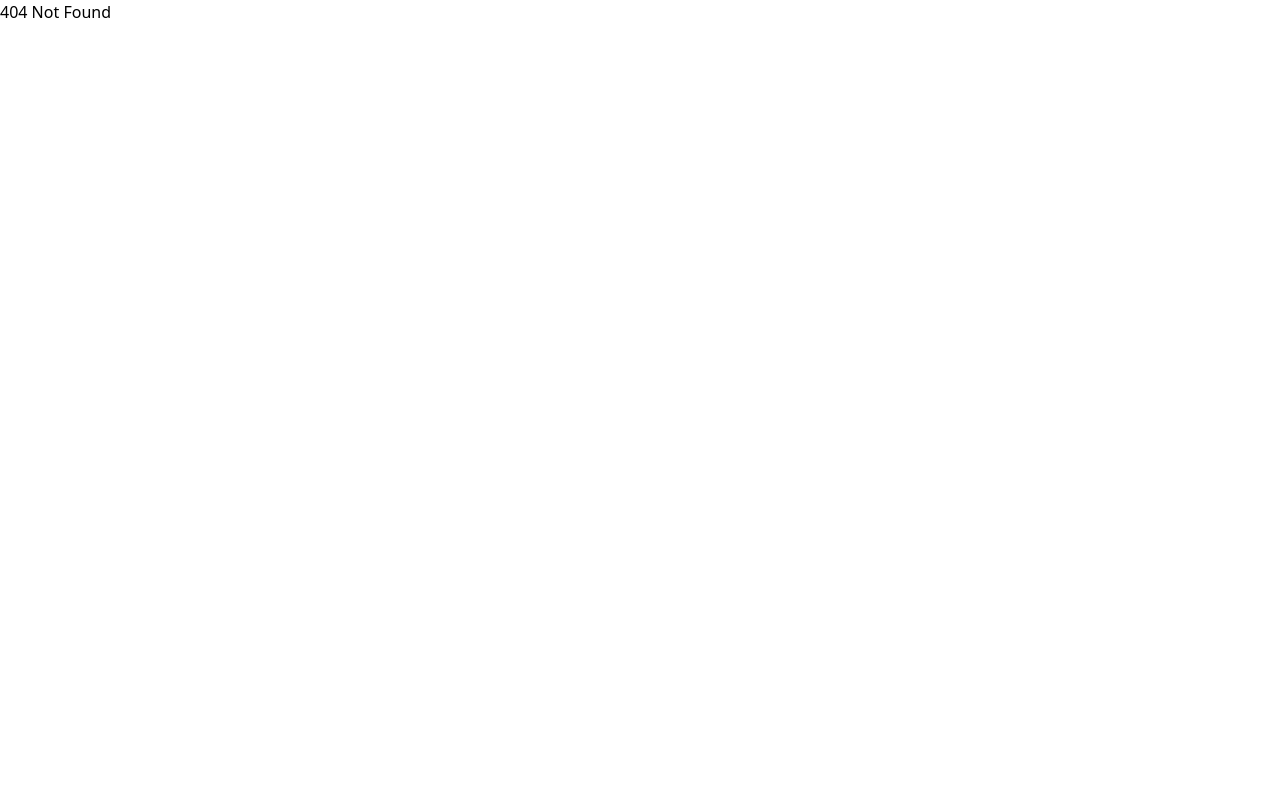
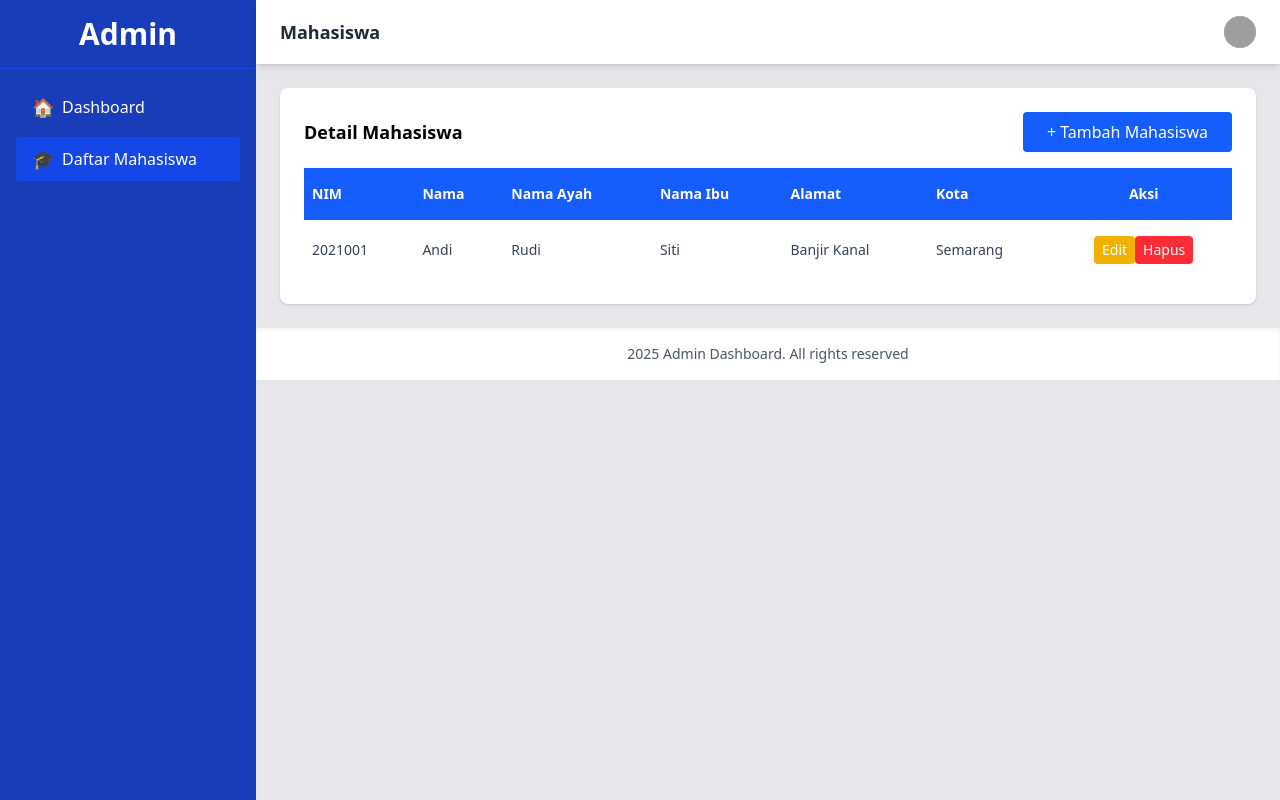
Before and after one commit to AriqF1/web-mhs, a React (Vite) app: page /admin/dashboard/detail in a window 1280 px wide. Before the commit this address had no page. Built offline with nearby package versions, Linux system fonts and the light colour scheme; sample sign-in values are in the browser's storage; grey boxes are pictures that could not be loaded.

Commit message:
Update : Route

```diff
--- a/src/AppRoutes.jsx
+++ b/src/AppRoutes.jsx
@@ -2,6 +2,8 @@ import { BrowserRouter as Router, Routes, Route } from "react-router-dom";
 import LoginPage from "./Pages/Auth/LoginPage";
 import Dashboard from "./Pages/Admin/Dashboard";
 import ProtectedRoute from "./ProtectedRoute";
+import DaftarMahasiswa from "./Pages/Admin/DaftarMahasiswa";
+import DetailMahasiswa from "./Pages/Admin/DetailMahasiswa";
 
 const AppRoutes = () => {
   return (
@@ -12,7 +14,11 @@ const AppRoutes = () => {
 
         {/* Halaman Admin dengan Proteksi */}
         <Route path="/admin" element={<ProtectedRoute />}>
-          <Route path="dashboard" element={<Dashboard />} />
+          {/* Dashboard sebagai Layout */}
+          <Route path="dashboard" element={<Dashboard />}>
+            <Route path="mahasiswa" element={<DaftarMahasiswa />} />
+            <Route path="detail" element={<DetailMahasiswa />} />
+          </Route>
         </Route>
 
         {/* 404 Page */}
--- /dev/null
+++ b/src/Pages/Admin/DaftarMahasiswa.jsx
@@ -0,0 +1,36 @@
+import React from "react";
+
+const DaftarMahasiswa = () => {
+    return(
+        <main className="flex-1 p-6 overflow-auto">
+                    <div className="bg-white shadow rounded-lg p-6">
+                        <div className="flex justify-between items-center mb-4">
+                            <h2 className="text-lg font-semibold">Daftar Mahasiswa</h2>
+                            <button onclick="openModal('addModal')" className="bg-blue-600 text-white px-6 py-2 rounded hover:bg-blue-700">
+                                + Tambah Mahasiswa
+                            </button>
+                        </div>
+                        <table className="w-full text-sm text-gray-700">
+                            <thead>
+                                <tr className="bg-blue-600 text-white">
+                                    <th className="px-2 py-4 text-left">NIM</th>
+                                    <th className="px-2 py-4 text-left">Nama</th>
+                                    <th className="px-2 py-4 text-center">Aksi</th>
+                                </tr>
+                            </thead>
+                            <tbody>
+                                <tr className="even:bg-gray-100 odd:bg-white">
+                                    <td className="px-2 py-4">2021001</td>
+                                    <td className="px-2 py-4">Andi</td>
+                                    <td className="px-2 py-4 text-center">
+                                        <button onclick="openModal('editModal')" className="bg-yellow-500 text-white px-2 py-1 rounded hover:bg-yellow-600">Edit</button>
+                                        <button onclick="deleteMahasiswa(this)" className="bg-red-500 text-white px-2 py-1 rounded hover:bg-red-600">Hapus</button>
+                                    </td>
+                                </tr>
+                            </tbody>
+                        </table>
+                    </div>
+                </main>
+    )
+}
+export default DaftarMahasiswa;
--- a/src/Pages/Admin/Dashboard.jsx
+++ b/src/Pages/Admin/Dashboard.jsx
@@ -2,7 +2,7 @@ import React from "react";
 import Footer from "../Layouts/Footer";
 import Sidebar from "../Layouts/Sidebar";
 import Header from "../Layouts/Header";
-
+import { Outlet } from "react-router-dom";
 const Dashboard = () => {
     return (
     <body className="h-screen bg-gray-200">
@@ -10,35 +10,9 @@ const Dashboard = () => {
                 <Sidebar />
             <div className="flex flex-col flex-1">
                 <Header />
-                <main className="flex-1 p-6 overflow-auto">
-                    <div className="bg-white shadow rounded-lg p-6">
-                        <div className="flex justify-between items-center mb-4">
-                            <h2 className="text-lg font-semibold">Daftar Mahasiswa</h2>
-                            <button onclick="openModal('addModal')" className="bg-blue-600 text-white px-6 py-2 rounded hover:bg-blue-700">
-                                + Tambah Mahasiswa
-                            </button>
-                        </div>
-                        <table className="w-full text-sm text-gray-700">
-                            <thead>
-                                <tr className="bg-blue-600 text-white">
-                                    <th className="px-2 py-4 text-left">NIM</th>
-                                    <th className="px-2 py-4 text-left">Nama</th>
-                                    <th className="px-2 py-4 text-center">Aksi</th>
-                                </tr>
-                            </thead>
-                            <tbody>
-                                <tr className="even:bg-gray-100 odd:bg-white">
-                                    <td className="px-2 py-4">2021001</td>
-                                    <td className="px-2 py-4">Andi</td>
-                                    <td className="px-2 py-4 text-center">
-                                        <button onclick="openModal('editModal')" className="bg-yellow-500 text-white px-2 py-1 rounded hover:bg-yellow-600">Edit</button>
-                                        <button onclick="deleteMahasiswa(this)" className="bg-red-500 text-white px-2 py-1 rounded hover:bg-red-600">Hapus</button>
-                                    </td>
-                                </tr>
-                            </tbody>
-                        </table>
+                    <div>
+                        <Outlet />
                     </div>
-                </main>
                 <Footer />
             </div>
         </div>
--- /dev/null
+++ b/src/Pages/Admin/DetailMahasiswa.jsx
@@ -0,0 +1,44 @@
+import React from "react";
+
+const DetailMahasiswa = () => {
+    return (
+        <main className="flex-1 p-6 overflow-auto">
+        <div className="bg-white shadow rounded-lg p-6">
+            <div className="flex justify-between items-center mb-4">
+                <h2 className="text-lg font-semibold">Detail Mahasiswa</h2>
+                <button onclick="openModal('addModal')" className="bg-blue-600 text-white px-6 py-2 rounded hover:bg-blue-700">
+                    + Tambah Mahasiswa
+                </button>
+            </div>
+            <table className="w-full text-sm text-gray-700">
+                <thead>
+                    <tr className="bg-blue-600 text-white">
+                        <th className="px-2 py-4 text-left">NIM</th>
+                        <th className="px-2 py-4 text-left">Nama</th>
+                        <th className="px-2 py-4 text-left">Nama Ayah</th>
+                        <th className="px-2 py-4 text-left">Nama Ibu</th>
+                        <th className="px-2 py-4 text-left">Alamat</th>
+                        <th className="px-2 py-4 text-left">Kota</th>
+                        <th className="px-2 py-4 text-center">Aksi</th>
+                    </tr>
+                </thead>
+                <tbody>
+                    <tr className="even:bg-gray-100 odd:bg-white">
+                        <td className="px-2 py-4">2021001</td>
+                        <td className="px-2 py-4">Andi</td>
+                        <td className="px-2 py-4">Rudi</td>
+                        <td className="px-2 py-4">Siti</td>
+                        <td className="px-2 py-4">Banjir Kanal</td>
+                        <td className="px-2 py-4">Semarang</td>
+                        <td className="px-2 py-4 text-center">
+                            <button onclick="openModal('editModal')" className="bg-yellow-500 text-white px-2 py-1 rounded hover:bg-yellow-600">Edit</button>
+                            <button onclick="deleteMahasiswa(this)" className="bg-red-500 text-white px-2 py-1 rounded hover:bg-red-600">Hapus</button>
+                        </td>
+                    </tr>
+                </tbody>
+            </table>
+        </div>
+    </main>
+    )
+};
+export default DetailMahasiswa;
--- a/src/Pages/Layouts/Sidebar.jsx
+++ b/src/Pages/Layouts/Sidebar.jsx
@@ -8,8 +8,9 @@ const Sidebar = () => {
                 <span className="text-3xl font-bold hidden lg:block">Admin</span>
             </div>
             <nav className="p-4 space-y-2">
+                {/* Dashboard */}
                 <NavLink
-                    to="/admin/dashboard"
+                    to="/admin/dashboard/mahasiswa"
                     className={({ isActive }) =>
                         `flex items-center space-x-2 px-4 py-2 rounded ${isActive ? "bg-blue-700" : "hover:bg-blue-700"}`
                     }
@@ -18,14 +19,15 @@ const Sidebar = () => {
                     <span className="menu-text hidden lg:inline">Dashboard</span>
                 </NavLink>
 
+                {/* Daftar Mahasiswa */}
                 <NavLink
-                    to="/admin/mahasiswa"
+                    to="/admin/dashboard/detail"
                     className={({ isActive }) =>
                         `flex items-center space-x-2 px-4 py-2 rounded ${isActive ? "bg-blue-700" : "hover:bg-blue-700"}`
                     }
                 >
                     <span className="text-lg">🎓</span>
-                    <span className="menu-text hidden lg:inline">Mahasiswa</span>
+                    <span className="menu-text hidden lg:inline">Daftar Mahasiswa</span>
                 </NavLink>
             </nav>
         </aside>
```
